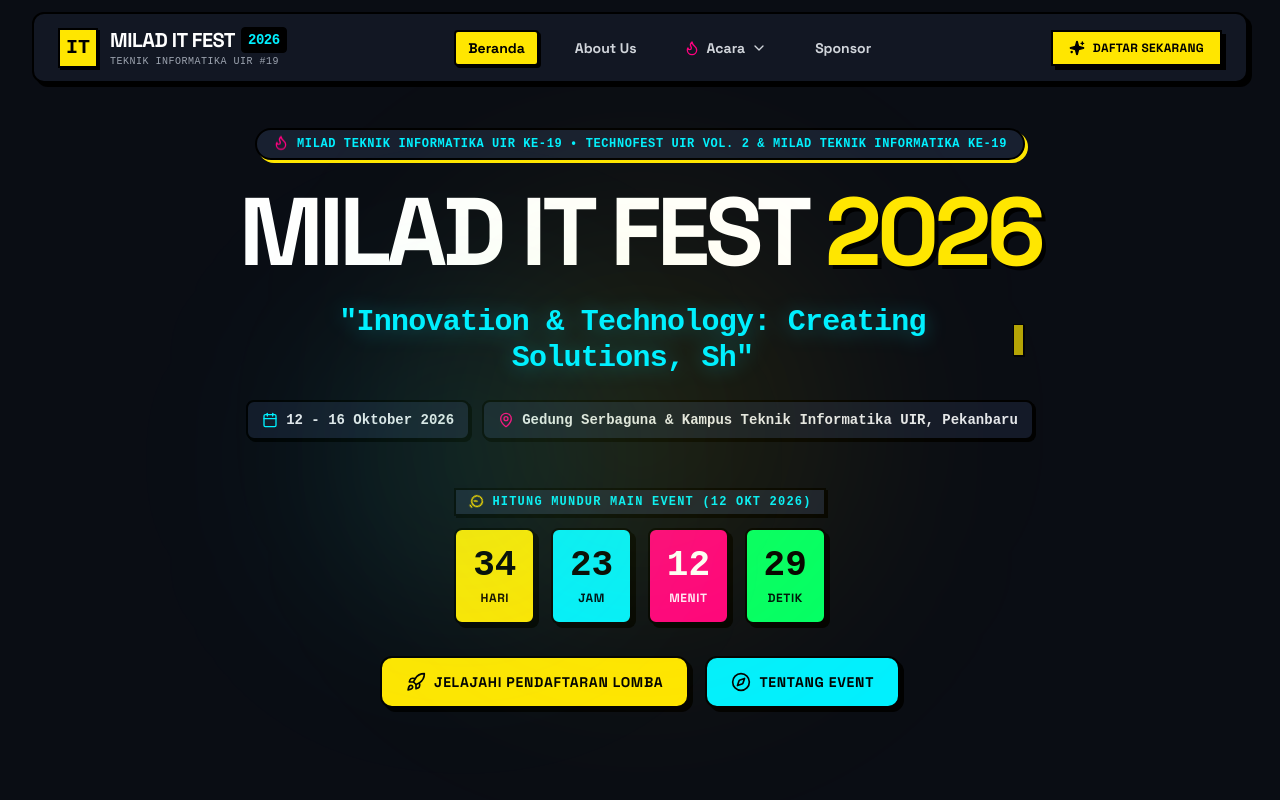
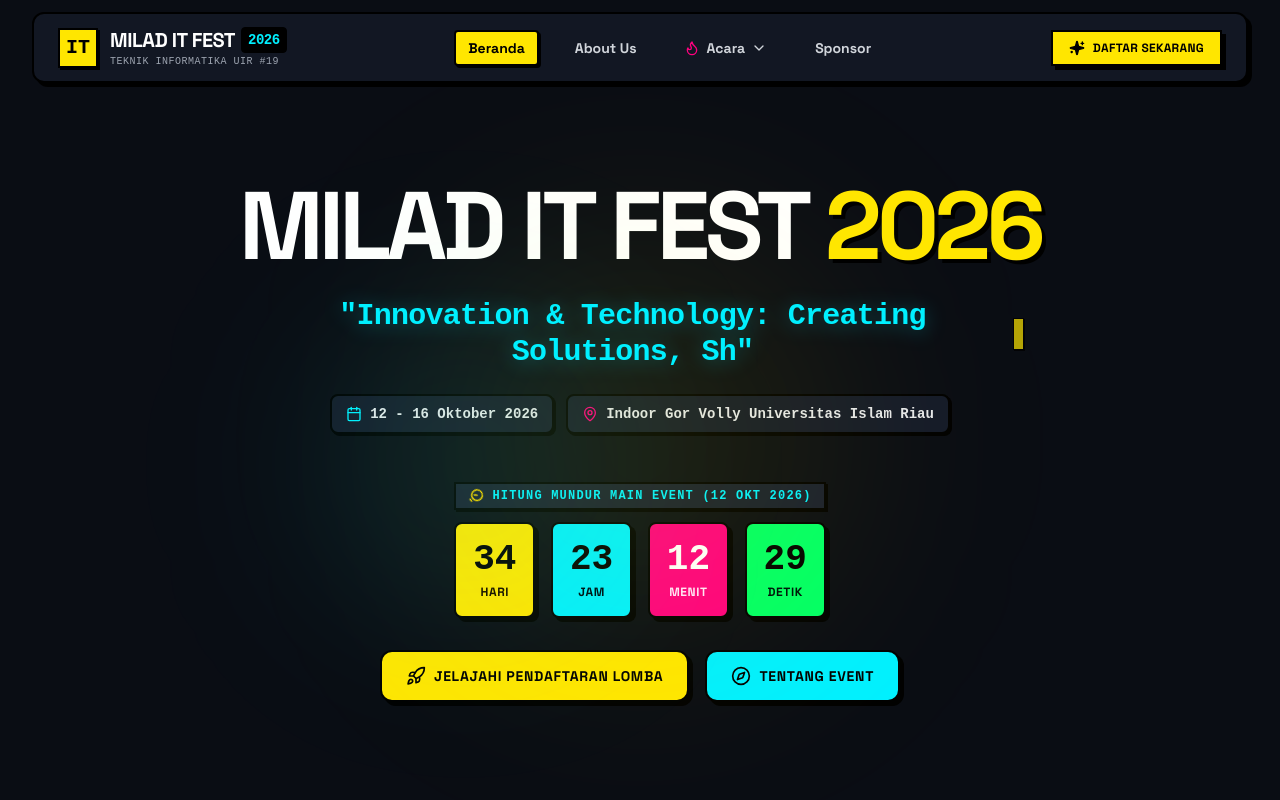
Before and after one commit to Ramdanskuy/Milad_IT_Fest, a React (Vite) app: page / in a window 1280 px wide. Shown: the top 800 px of the page. Built offline with nearby package versions, Linux system fonts and the light colour scheme.

Commit message:
Edit tipis-tipis

```diff
--- a/src/data/siteConfig.ts
+++ b/src/data/siteConfig.ts
@@ -31,7 +31,7 @@
   theme: "Innovation & Technology: Creating Solutions, Shaping the Future",
   eventDate: "2026-10-12T08:00:00+07:00",
   eventDateFormatted: "12 - 16 Oktober 2026",
-  location: "Gedung Serbaguna & Kampus Teknik Informatika UIR, Pekanbaru",
+  location: "Indoor Gor Volly Universitas Islam Riau",
   heroSlogans: [
     "Innovation & Technology: Creating Solutions, Shaping the Future.",
     "Rayakan 19 Tahun Perjalanan Teknik Informatika UIR Bersama Kami.",
@@ -54,9 +54,9 @@
     ]
   },
   contact: {
-    email: "milad.itfest2026@uir.ac.id",
-    instagram: "@himatif_uir",
-    whatsapp: "+62 822-8899-7711 (Humas Panitia)",
+    email: "miladitfestuir@gmail.com",
+    instagram: "@himatifuir_",
+    whatsapp: "+62 813-7459-1558 (Panitia)",
     address: "Jl. Kaharuddin Nasution No.113, Simpang Tiga, Marpoyan Damai, Pekanbaru, Riau 28284"
   }
 };
--- a/src/pages/Home.tsx
+++ b/src/pages/Home.tsx
@@ -14,7 +14,6 @@
   Calendar,
   Sparkles,
   ArrowRight,
-  Flame,
   CheckCircle2,
   Rocket,
   ShieldCheck,
@@ -51,18 +50,12 @@
   ];
 
   return (
-    <div className="min-h-screen pt-24 pb-12 space-y-20">
+    <div className="min-h-screen pt-20 pb-12 space-y-20">
       {/* SECTION 1: HERO */}
-      <section className="relative max-w-7xl mx-auto px-4 sm:px-6 lg:px-8 pt-8 pb-12 text-center flex flex-col items-center justify-center">
+      <section className="relative min-h-[calc(100vh-5rem)] max-w-7xl mx-auto px-4 sm:px-6 lg:px-8 py-8 text-center flex flex-col items-center justify-center">
         {/* Background ambient glow shapes */}
         <div className="absolute top-1/2 left-1/2 -translate-x-1/2 -translate-y-1/2 w-96 h-96 bg-[#ffe600]/10 blur-[120px] rounded-full pointer-events-none" />
         <div className="absolute top-1/3 left-1/4 w-72 h-72 bg-[#00f0ff]/10 blur-[100px] rounded-full pointer-events-none" />
-
-        {/* Top Edition Badge */}
-        <div className="inline-flex items-center gap-2 bg-[#182030] border-2 border-black shadow-[3px_3px_0px_0px_#ffe600] px-4 py-1.5 rounded-full text-xs font-mono text-[#00f0ff] uppercase tracking-wider font-bold mb-6">
-          <Flame className="w-4 h-4 text-[#ff007f] animate-bounce" />
-          {siteConfig.edition} • {siteConfig.subTitle}
-        </div>
 
         {/* Clean Hero Title (FR-01: Judul acara bersih tanpa card di atasnya) */}
         <h1 className="text-4xl sm:text-6xl md:text-7xl lg:text-8xl font-black text-white tracking-tighter leading-none mb-6">
```
Also changed, not shown: 1 other file (tests, documents, lock files or other folders).
